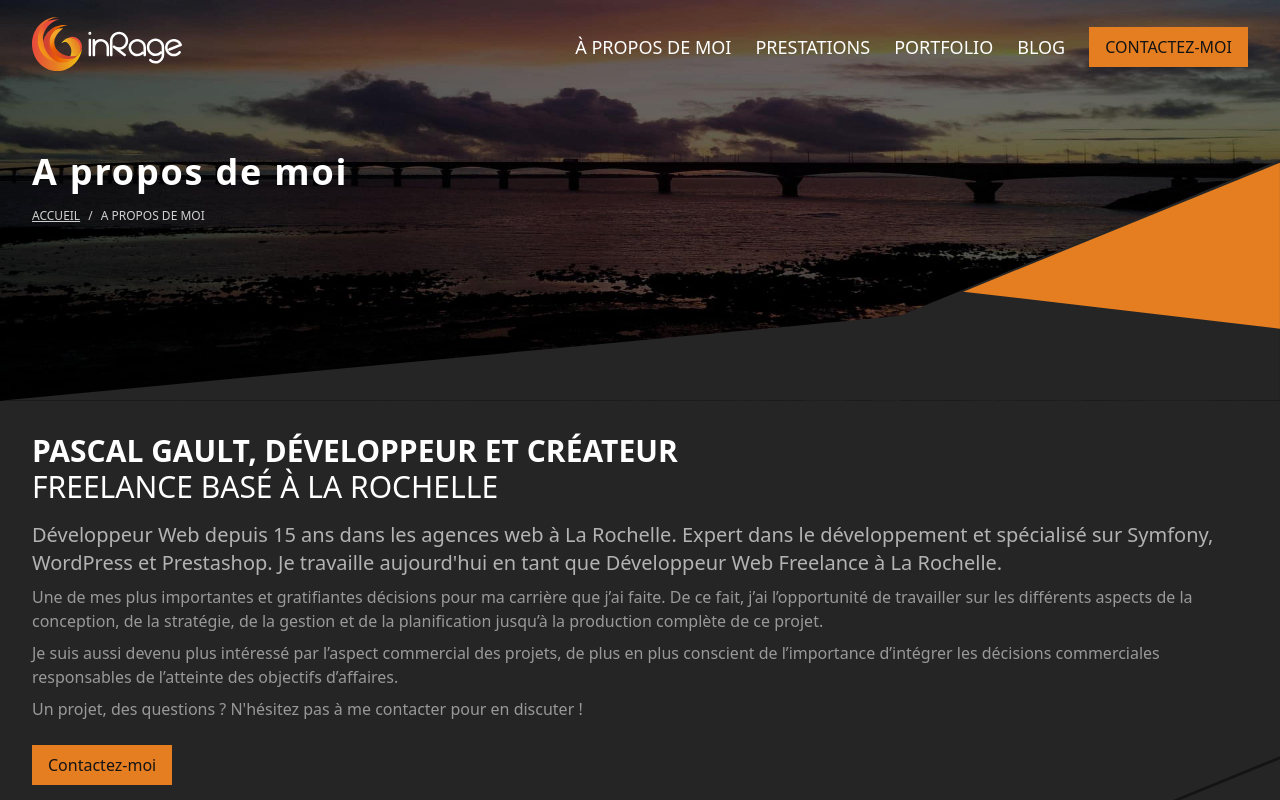
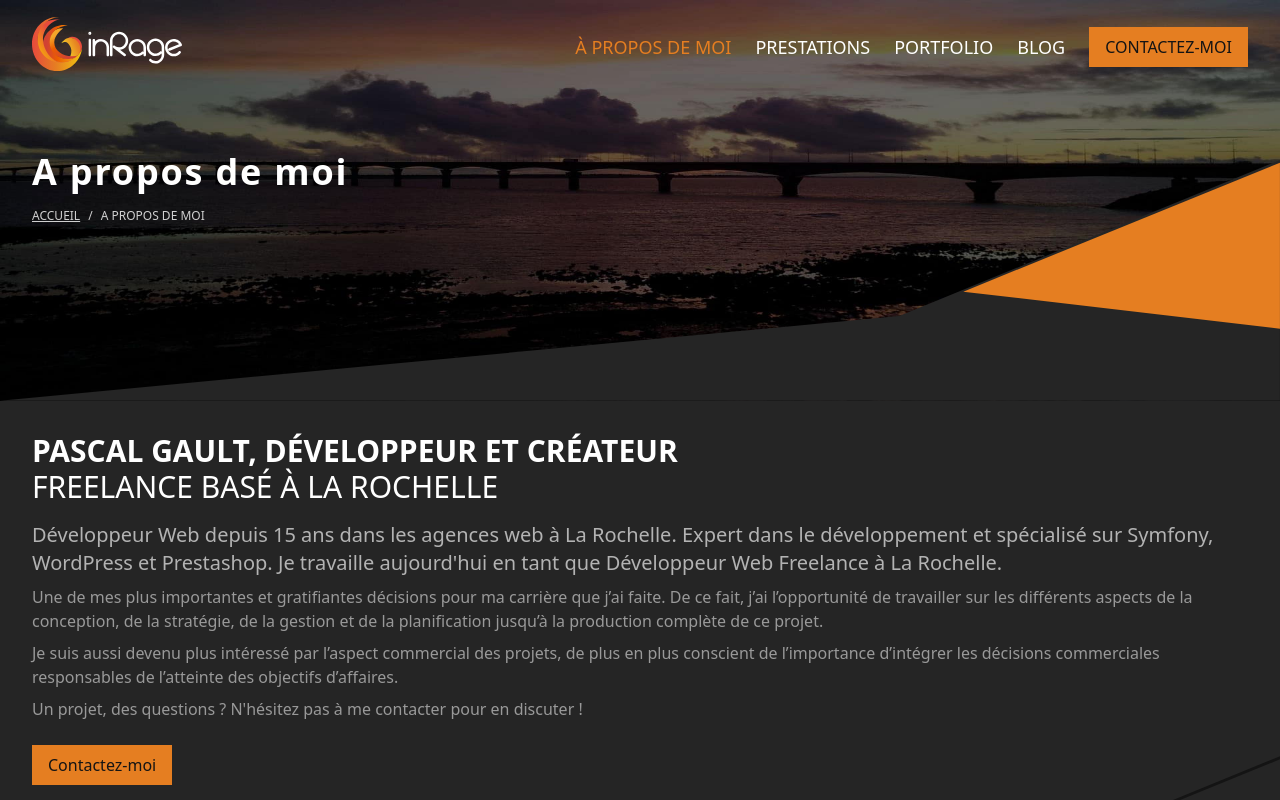
Before and after one commit to akiletour/inrage, a Next.js app: page /a-propos-de-moi in a window 1280 px wide. Shown: the top 800 px of the page. Built offline with nearby package versions, Linux system fonts and the light colour scheme.

Commit message:
feat(nav-primary): add current route as  active class

```diff
--- a/components/layouts/NavPrimary.js
+++ b/components/layouts/NavPrimary.js
@@ -1,16 +1,21 @@
 import Image from 'next/image';
 import Link from 'next/link';
 import PropTypes from 'prop-types';
+import { useRouter } from 'next/router';
 
-function LinkItem({ title, href }) {
+function LinkItem({ title, href, isActive }) {
   return (
     <Link href={href}>
-      <a className="uppercase text-lg text-white">{title}</a>
+      <a className={`uppercase text-lg ${isActive ? 'text-orange' : 'text-white'}`}>{title}</a>
     </Link>
   );
 }
 
 export default function NavPrimary() {
+  const router = useRouter();
+
+  const { pathname } = router;
+
   return (
     <div className="h-11 relative z-50">
       <div>
@@ -20,7 +25,7 @@ export default function NavPrimary() {
           </Link>
 
           <div className="hidden lg:flex items-center space-x-3">
-            <LinkItem href="/a-propos-de-moi" title="À propos de moi" />
+            <LinkItem isActive={pathname === '/a-propos-de-moi'} href="/a-propos-de-moi" title="À propos de moi" />
             <LinkItem href="/" title="Prestations" />
             <LinkItem href="/" title="Portfolio" />
             <LinkItem href="/" title="Blog" />
@@ -36,5 +41,10 @@ export default function NavPrimary() {
 
 LinkItem.propTypes = {
   href: PropTypes.string.isRequired,
+  isActive: PropTypes.bool,
   title: PropTypes.string.isRequired,
 };
+
+LinkItem.defaultProps = {
+  isActive: false,
+};
```
